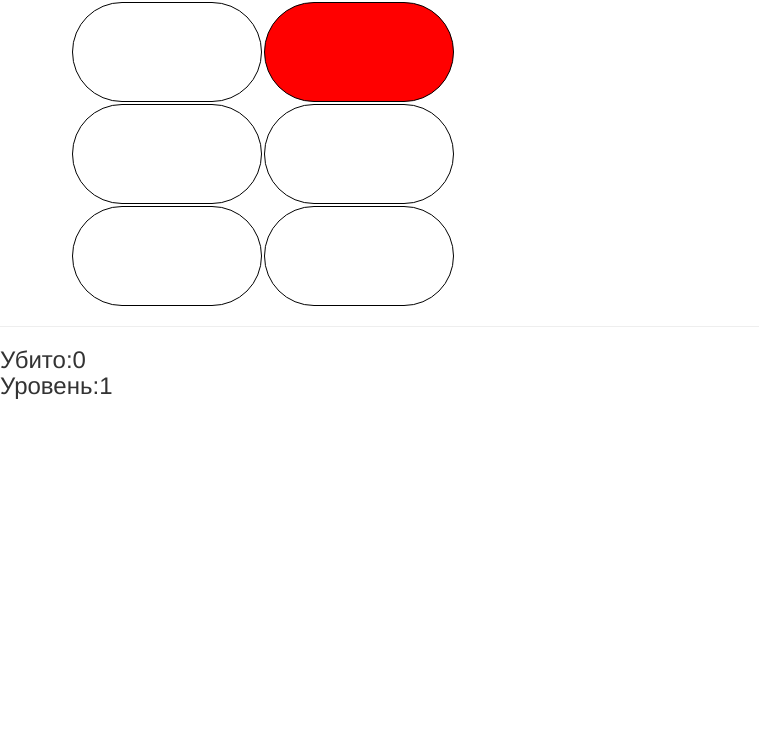
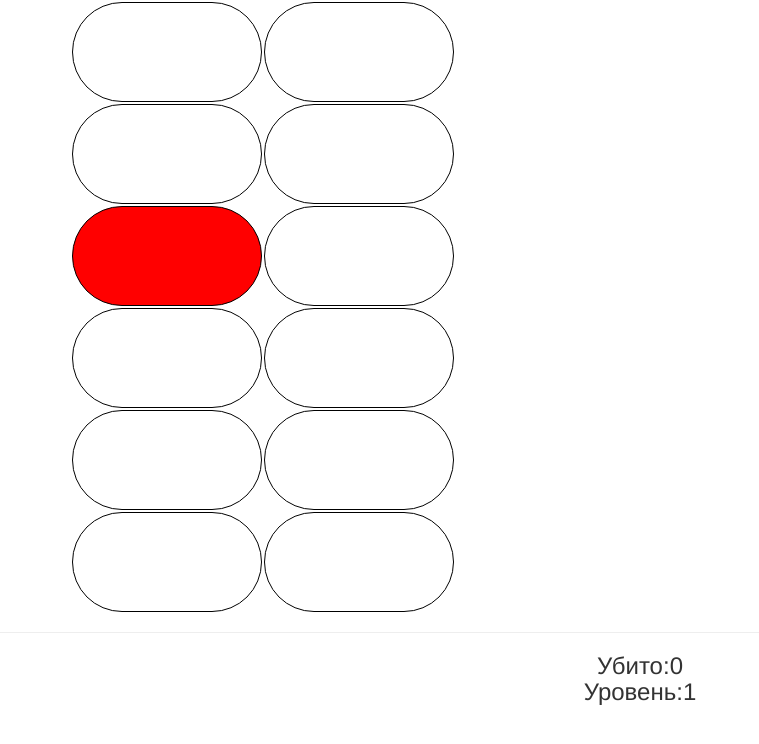
Before and after one commit to borodinchik/genocid_of_moles, a React (Create React App) app: page / in a window 1280 px wide. Shown: the top 744 px of the page, without its empty margins (0-759 px from the left). Built offline with nearby package versions, Linux system fonts and the light colour scheme.

Commit message:
change css

```diff
--- a/src/App.js
+++ b/src/App.js
@@ -18,7 +18,7 @@ class App extends Component {
 
 static defaultProps = {
     min: 0,
-    max: 5
+    max: 11
   }
 
 componentDidMount(){
--- a/src/style.css
+++ b/src/style.css
@@ -2,6 +2,11 @@
   display: flex;
   justify-content: center;
 }
+
 h3{
   margin: 0 auto;
 }
+
+.result {
+  text-align: center;
+}
```
